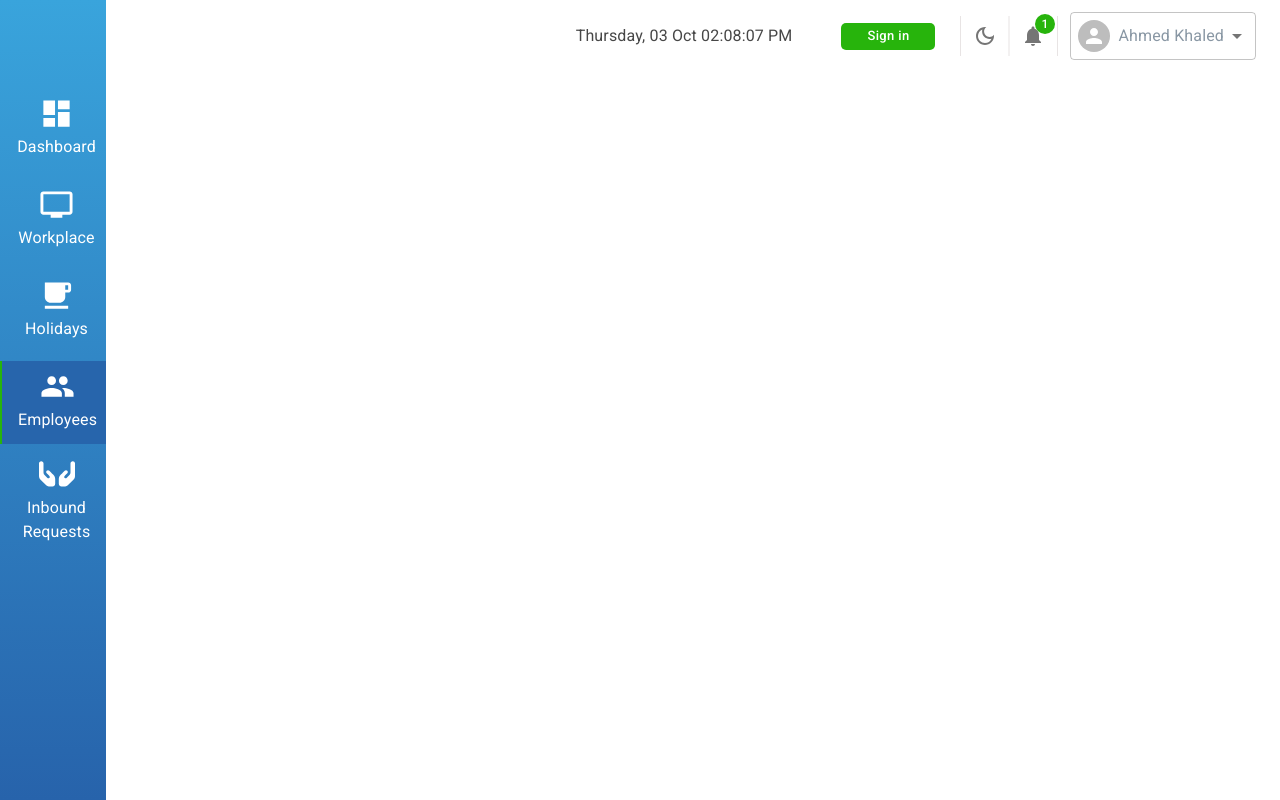
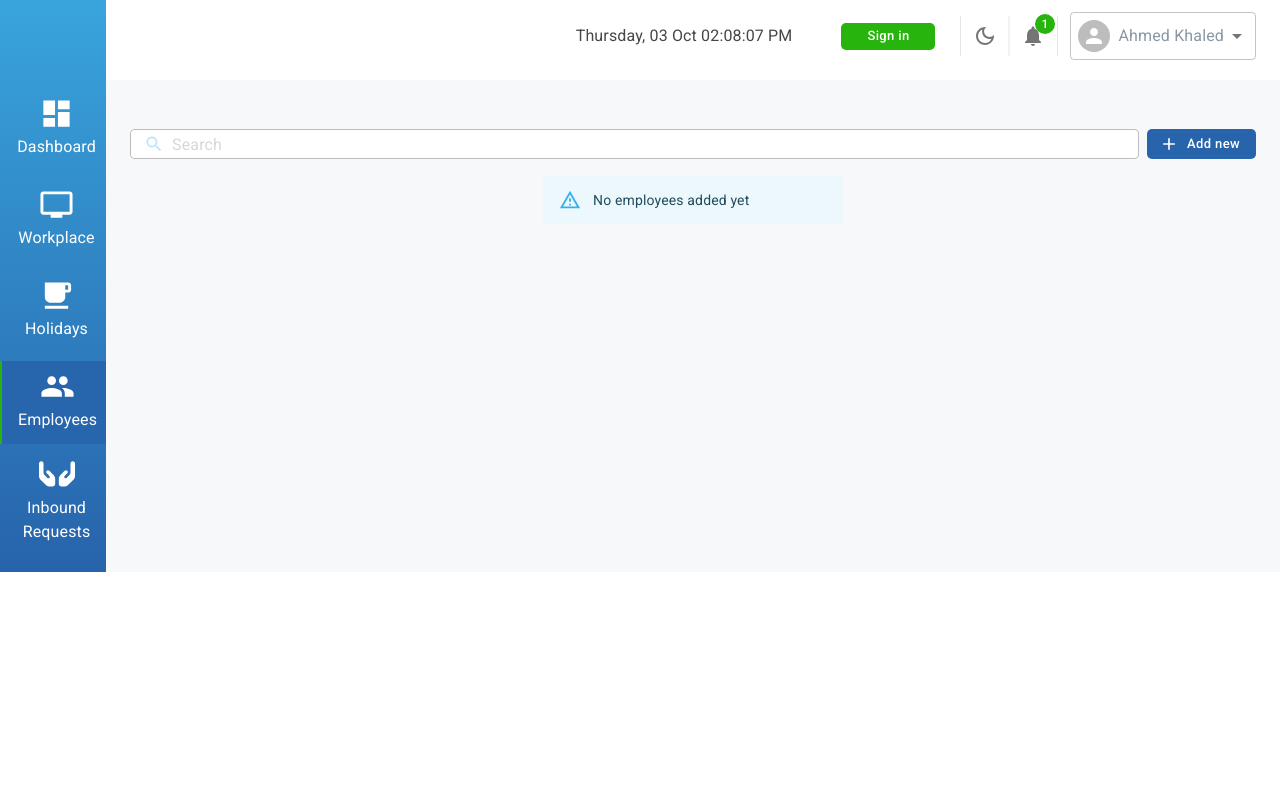
Before and after one commit to Mhmd-Tarek-Mhmd/HR-System, a React (Vite) app: page / in a window 1280 px wide. Built offline with nearby package versions, Linux system fonts and the light colour scheme.

Commit message:
ADD: Employees screen

```diff
--- /dev/null
+++ b/src/components/employees/Grid.jsx
@@ -0,0 +1,27 @@
+import Box from "@mui/material/Box";
+import Alert from "@mui/material/Alert";
+import GridMui from "@mui/material/Grid";
+
+import Card from "./Card";
+
+function Grid({ stateEmployees, employees, handleModalOpen }) {
+  return Boolean(employees.length && stateEmployees.length) ? (
+    <Box>
+      <GridMui container spacing={3}>
+        {employees.map((employee) => (
+          <GridMui item key={employee.id} lg={4} md={6} xs={12}>
+            <Card employee={employee} handleModalOpen={handleModalOpen} />
+          </GridMui>
+        ))}
+      </GridMui>
+    </Box>
+  ) : (
+    <Alert severity="warning" sx={{ mx: "auto", maxWidth: 300 }}>
+      {!stateEmployees.length
+        ? "No employees added yet"
+        : "No employees matched"}
+    </Alert>
+  );
+}
+
+export default Grid;
--- /dev/null
+++ b/src/components/employees/Toolbar.jsx
@@ -0,0 +1,54 @@
+import Add from "@mui/icons-material/Add";
+import Button from "@mui/material/Button";
+import ToolbarMui from "@mui/material/Toolbar";
+import TextField from "@mui/material/TextField";
+import SearchIcon from "@mui/icons-material/Search";
+import InputAdornment from "@mui/material/InputAdornment";
+
+function Toolbar({ stateEmployees, setEmployees, handleModalOpen }) {
+  const handleChange = (e) => {
+    setEmployees(
+      stateEmployees.filter((employee) =>
+        employee.name.toLowerCase().startsWith(e.target.value.toLowerCase())
+      )
+    );
+  };
+
+  return (
+    <ToolbarMui disableGutters sx={{ columnGap: 1 }}>
+      <TextField
+        size="small"
+        variant="outlined"
+        placeholder="Search"
+        onChange={handleChange}
+        aria-label="Search for a employee"
+        disabled={!Boolean(stateEmployees.length)}
+        sx={{
+          flex: 1,
+          backgroundColor: ({ palette }) => palette.mode === "light" && "#fff",
+        }}
+        InputProps={{
+          sx: { outline: "none", height: 30, boxSizing: "border-box" },
+          startAdornment: (
+            <InputAdornment position="start">
+              <SearchIcon
+                color="warning"
+                fontSize="small"
+                sx={{ opacity: !stateEmployees.length && 0.3 }}
+              />
+            </InputAdornment>
+          ),
+        }}
+      />
+      <Button
+        startIcon={<Add />}
+        sx={{ maxHeight: 30 }}
+        onClick={() => handleModalOpen()}
+      >
+        Add new
+      </Button>
+    </ToolbarMui>
+  );
+}
+
+export default Toolbar;
--- a/src/layouts/Main.jsx
+++ b/src/layouts/Main.jsx
@@ -2,13 +2,15 @@ import Box from "@mui/material/Box";
 
 import Navbar from "./Navbar";
 import Sidebar from "./Sidebar";
+import Screens from "../screens";
 
 function Main() {
   return (
     <Box sx={{ display: "grid", gridTemplateColumns: "106px 1fr" }}>
       <Sidebar />
-      <Box sx={{ minHeight: "100vh" }}>
+      <Box sx={{ display: "inherit", gridTemplateRows: "max-content 1fr" }}>
         <Navbar />
+        <Screens />
       </Box>
     </Box>
   );
--- /dev/null
+++ b/src/screens/Employees.jsx
@@ -0,0 +1,68 @@
+import { useDispatch, useSelector } from "react-redux";
+import { useState, useLayoutEffect } from "react";
+
+import { openModal, closeModal } from "../store/actions";
+
+import Box from "@mui/material/Box";
+import Container from "@mui/material/Container";
+
+import Form from "../components/employees/Form";
+import Grid from "../components/employees/Grid";
+import Toolbar from "../components/employees/Toolbar";
+
+function Employees() {
+  const dispatch = useDispatch();
+  const stateEmployees = useSelector((state) => state.employees) || [];
+  const [employees, setEmployees] = useState(stateEmployees);
+
+  const updateEmployees = (updated) =>
+    setEmployees(
+      updated
+        ? stateEmployees.map((em) =>
+            em.id === updated.id ? updated : employeeProp
+          )
+        : stateEmployees
+    );
+  const handleCloseModal = () => dispatch(closeModal());
+  const handleModalOpen = (employee) => {
+    dispatch(
+      openModal({
+        children: (
+          <Form
+            employeeProp={employee}
+            updateEmployees={updateEmployees}
+            handleCloseModal={handleCloseModal}
+          />
+        ),
+      })
+    );
+  };
+
+  useLayoutEffect(updateEmployees, [stateEmployees.length]);
+
+  return (
+    <Box
+      component="section"
+      sx={{
+        pt: 4,
+        height: 1,
+        backgroundColor: ({ palette }) => palette.mode === "light" && "#f7f8f9",
+      }}
+    >
+      <Container maxWidth={false}>
+        <Toolbar
+          setEmployees={setEmployees}
+          stateEmployees={stateEmployees}
+          handleModalOpen={handleModalOpen}
+        />
+        <Grid
+          employees={employees}
+          stateEmployees={stateEmployees}
+          handleModalOpen={handleModalOpen}
+        />
+      </Container>
+    </Box>
+  );
+}
+
+export default Employees;
--- /dev/null
+++ b/src/screens/index.jsx
@@ -0,0 +1,7 @@
+import Employees from "./Employees";
+
+function Screens() {
+  return <Employees />;
+}
+
+export default Screens;
```
